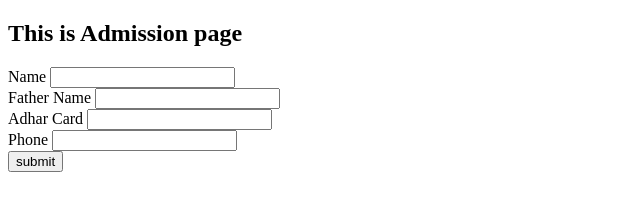
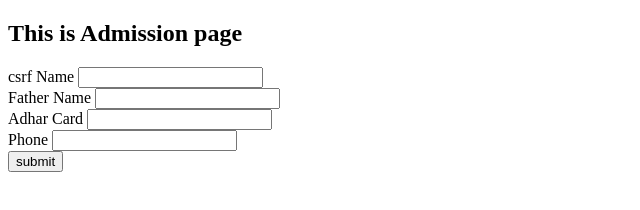
Before and after one commit to Sujeetkushwaha14/National-Academy-of-Computer, a plain HTML site: page admission.html in a window 1280 px wide. Shown: the full height of the page, 0-640 px from the left. Drawn offline with Linux system fonts and the light colour scheme.

Commit message:
Update admission.html

```diff
--- a/admission.html
+++ b/admission.html
@@ -8,6 +8,7 @@
 <body>
     <h2>This is Admission page</h2>
     <form method="post">
+        <token>csrf</token>
     <label for="">Name</label>
     <input type="text" name="name" id="name">
     <br>
```
